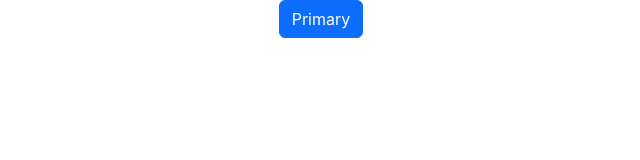
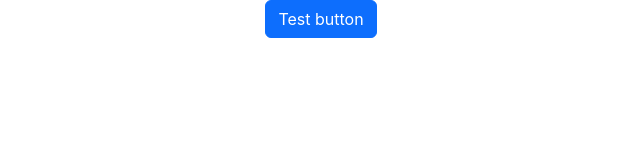
Before and after one commit to Christoph33one/post-plan-travel, a React (Create React App) app: page / in a window 1280 px wide. Shown: the top 160 px of the page, without its empty margins (319-959 px from the left). Built offline with nearby package versions, Linux system fonts and the light colour scheme.

Commit message:
test working branch and git push

```diff
--- a/src/App.js
+++ b/src/App.js
@@ -4,7 +4,7 @@
 function App() {
   return (
     <div className="App">
-      <Button variant="primary">Primary</Button>
+      <Button variant="primary">Test button</Button>
     </div>
   );
 }
```
